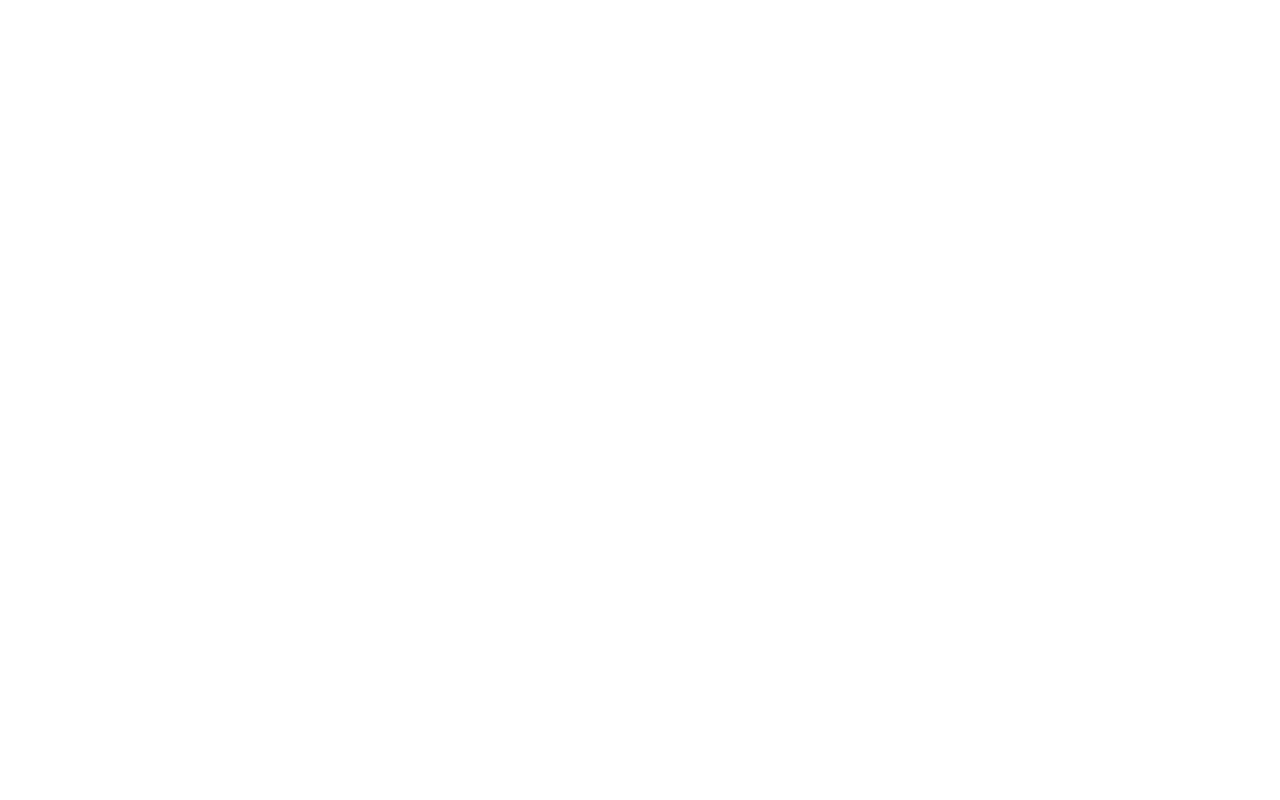
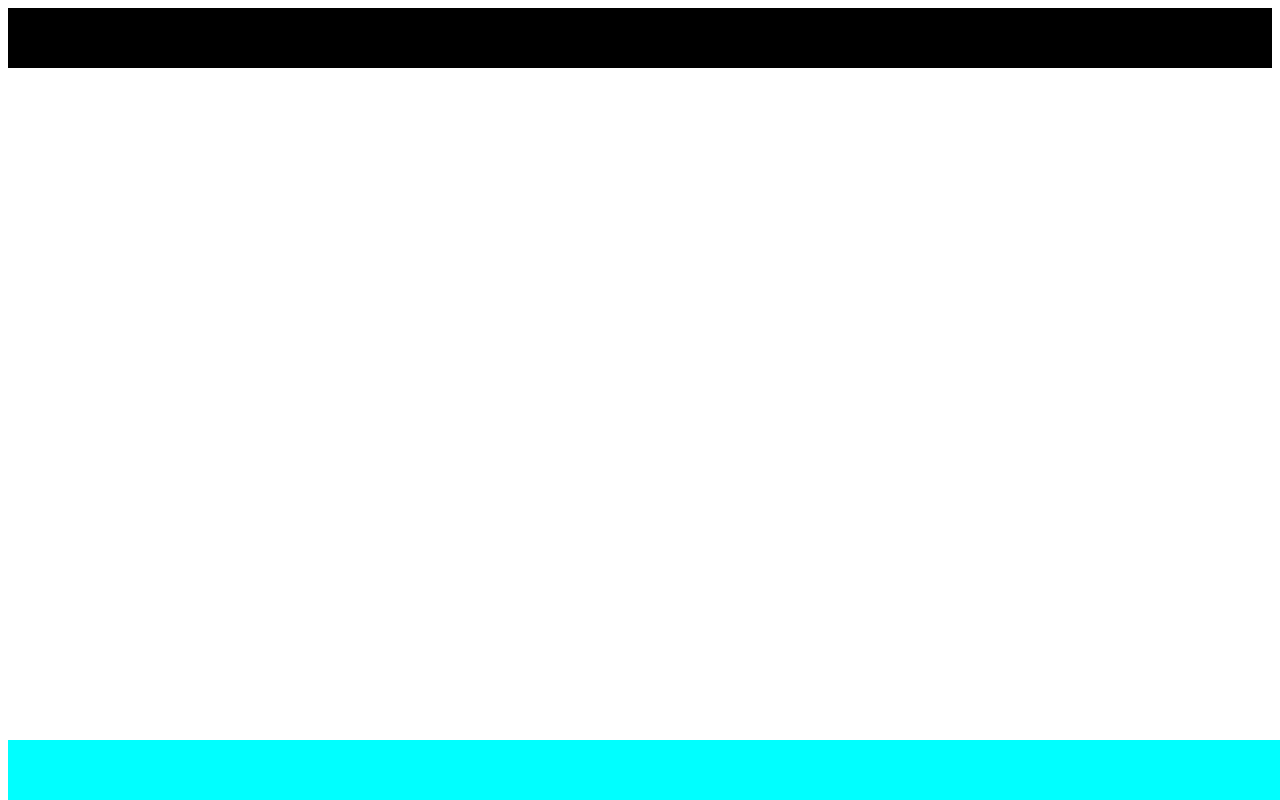
Before and after one commit to ExRyze/ExRyze, a website built with webpack: page src/index.html in a window 1280 px wide. Built offline with nearby package versions, Linux system fonts and the light colour scheme.

Commit message:
Generate Structure

```diff
--- /dev/null
+++ b/src/css/style.css
@@ -0,0 +1,50 @@
+:root {
+
+}
+
+body {
+  position: relative;
+}
+
+/* ==================================================
+  Navbar
+================================================== */
+.navbar {
+  background-color: black;
+  overflow: hidden;
+  position: sticky;
+  top: 0;
+}
+
+.navbar .nav {
+  width: 100%;
+  height: 60px;
+  max-height: 60px;
+  padding: 0 3.5rem;
+  flex-wrap: nowrap;
+  justify-content: space-between;
+  align-items: center;
+}
+
+.nav .logo {
+  display: flex;
+}
+
+/* ==================================================
+  Main
+================================================== */
+
+
+/* ==================================================
+  Footer
+================================================== */
+.footer {
+  width: 100%;
+  height: 60px;
+  background-color: aqua;
+}
+
+.footer.fixed {
+  position: fixed;
+  bottom: 0;
+}
--- a/src/index.html
+++ b/src/index.html
@@ -10,9 +10,31 @@
   <link rel="shortcut icon" href="img/logo_ex.png" type="image/x-icon">
 
 </head>
-<body class="bg-primary">
+<body>
 
+  <!-- Navbar -->
+  <nav class="navbar">
+    <div class="nav">
+      <!-- Logo -->
+      <div class="logo">
+        <h1>ExRyze</h1>
+      </div>
 
+      <!-- Menu -->
+      <div class="menu"></div>
+
+    </div>
+  </nav><!-- End Navbar -->
+
+  <!-- Main -->
+  <main>
+
+  </main><!-- End Main -->
+
+  <!-- Footer -->
+  <footer class="footer">
+
+  </footer><!-- End Footer -->
 
 </body>
 </html>
--- a/src/js/script.js
+++ b/src/js/script.js
@@ -1,2 +1,9 @@
-// var $ = require('jquery');
+const $ = require('jquery');
 require('bootstrap');
+
+// Fixed Footer
+const footer = $('.footer');
+const bodyH = $('body').height();
+if (footer && (bodyH - footer.height()) <= footer.offset().top) {
+  footer.addClass('fixed');
+}
```
Also changed, not shown: documentary/Time.txt (+4 -3 lines).
